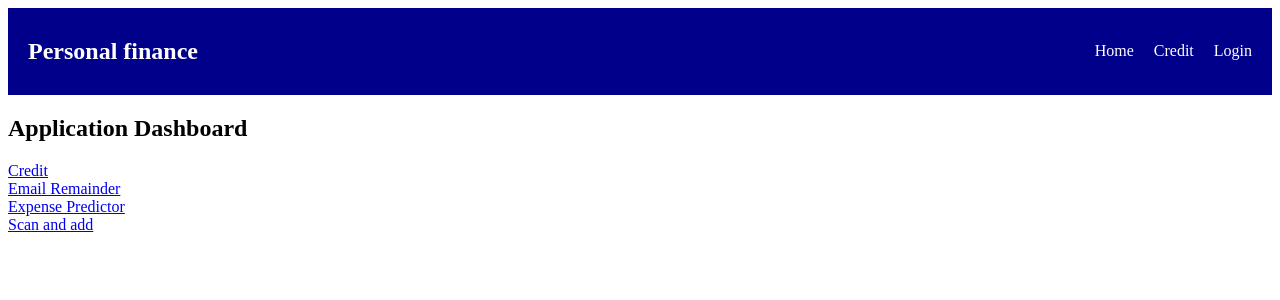
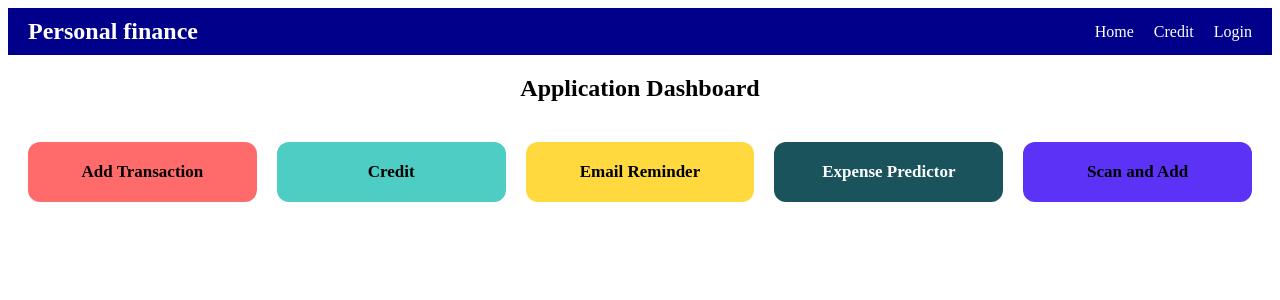
Before and after one commit to AnuragEnnippissery/FinanceTracker-frontend, a React (Vite) app: page /dashboard in a window 1280 px wide. Shown: the top 300 px of the page. Built offline with nearby package versions, Linux system fonts and the light colour scheme.

Commit message:
added css for dashboard , navbar and home

```diff
--- a/src/components/header/navbar.css
+++ b/src/components/header/navbar.css
@@ -1,41 +1,80 @@
 .container {
   display: flex;
   justify-content: space-between;
-  align-items: center; /* also centers vertically */
+  align-items: center;
   padding: 10px 20px;
   background-color: darkblue;
+  z-index: 1000;
 }
-.container h2{
+
+.container h2 {
   color: white;
+  margin: 0;
+  cursor: pointer;
 }
-.container h2:hover{
-  color: #ffdd8a; /* soft golden hover — matches your finance theme */
+
+.container h2:hover {
+  color: #ffdd8a;
   transition: 0.2s;
 }
 
-/* Remove default ul styling */
+/* Desktop menu (default) */
 .menu-btn {
   list-style: none;
+  display: flex;
+  gap: 20px;
+  margin: 0;
   padding: 0;
-  margin: 0;
-
-  display: flex; /* ensures items align horizontally */
-  gap: 20px;
+   z-index: 9999;
 }
 
-/* Remove default li spacing */
 .menu-btn li {
   margin: 0;
-  padding: 0;
 }
 
-/* Optional: link styling */
 .menu-btn a {
+  color: white;
   text-decoration: none;
-  color: white;
   font-weight: 500;
 }
+
 .menu-btn a:hover {
-  color: #ffdd8a; /* soft golden hover — matches your finance theme */
+  color: #ffdd8a;
   transition: 0.2s;
 }
+
+/* Hamburger menu (hidden on desktop) */
+.hamburger {
+  display: none;
+  font-size: 28px;
+  color: white;
+  cursor: pointer;
+}
+
+/* --- MOBILE RESPONSIVE --- */
+@media (max-width: 768px) {
+  .hamburger {
+    display: block; /* Show on mobile */
+  }
+
+  .menu-btn {
+    position: absolute;
+    top: 60px;
+    right: 0;
+    width: 180px;
+    background: darkblue;
+    flex-direction: column;
+    padding: 15px 0;
+    display: none;      /* hidden by default */
+    border-radius: 8px 0 0 8px;
+  }
+
+  .menu-btn.open {
+    display: flex;      /* show when opened */
+  }
+
+  .menu-btn li {
+    padding: 10px 20px;
+    text-align: center;
+  }
+}
--- a/src/components/header/navbar.jsx
+++ b/src/components/header/navbar.jsx
@@ -1,25 +1,44 @@
-import React from 'react'
-import { Link } from 'react-router-dom';
-import './navbar.css';
+import { useState, useEffect } from "react";
+import { Link } from "react-router-dom";
+import "./navbar.css";
 
- function Navbar() {
+function Navbar() {
+  const [menuOpen, setMenuOpen] = useState(false);
+
+  // Auto-close menu after 5 seconds
+  useEffect(() => {
+    if (menuOpen) {
+      const timer = setTimeout(() => {
+        setMenuOpen(false);
+      }, 5000);
+
+      return () => clearTimeout(timer);
+    }
+  }, [menuOpen]);
+
+  // Close when link is clicked
+  const handleLinkClick = () => {
+    setMenuOpen(false);
+  };
+
   return (
-    <div className='container'>
+    <nav className="container">
       <h2>Personal finance</h2>
-      <div className='menu-btn'>
 
-            <Link to="/">
-                <li>Home</li>
-             </Link>
-             <Link to="/credit">
-                <li>Credit</li>
-             </Link>
-             <Link to="/login">
-                <li>Login</li>
-            </Link>
+      <div
+        className="hamburger"
+        onClick={() => setMenuOpen(!menuOpen)}
+      >
+        ☰
+      </div>
 
-      </div>
-    </div>
-  )
+      <ul className={`menu-btn ${menuOpen ? "open" : ""}`}>
+        <li><Link to="/" onClick={handleLinkClick}>Home</Link></li>
+        <li><Link to="/credit" onClick={handleLinkClick}>Credit</Link></li>
+        <li><Link to="/login" onClick={handleLinkClick}>Login</Link></li>
+      </ul>
+    </nav>
+  );
 }
+
 export default Navbar;
--- /dev/null
+++ b/src/components/home/dashboard.css
@@ -0,0 +1,42 @@
+/* REMOVE LINK UNDERLINE */
+.selection a {
+    text-decoration: none !important;
+    color: inherit !important;
+}
+
+/* Responsive Grid */
+.selection {
+    display: grid;
+    grid-template-columns: repeat(auto-fit, minmax(140px, 1fr));
+    gap: 20px;
+    padding: 20px;
+}
+.title{
+    align-items: center;
+}
+/* Card Style */
+.card {
+    padding: 20px;
+    border-radius: 12px;
+    text-align: center;
+    font-size: 17px;
+    font-weight: 600;
+    display: flex;
+    justify-content: center;
+    align-items: center;
+
+    transition: 0.2s ease-in-out;
+}
+
+/* Hover */
+.card:hover {
+    transform: translateY(-5px);
+    box-shadow: 0px 6px 15px rgba(0,0,0,0.2);
+}
+
+/* Colors */
+.card-1 { background: #FF6B6B; }
+.card-2 { background: #4ECDC4; }
+.card-3 { background: #FFD93D; color: black; }
+.card-4 { background: #1A535C; color:white}
+.card-5 { background: #5C33F6; }
--- a/src/components/home/dashboard.jsx
+++ b/src/components/home/dashboard.jsx
@@ -1,24 +1,34 @@
 import { Link } from "react-router-dom";
+import './dashboard.css'
 function Dashboard(){
     return(
         <>
             <div>
-                <h2>Application Dashboard</h2>
-                <div>
+                <h2 className="title">Application Dashboard</h2>
+
+                <div className="selection">
+                    <Link to='/addEntry/insertTransaction'>
+                        <div className="card card-1">Add Transaction</div>
+                    </Link>
+
                     <Link to='/credit'>
-                        <div>Credit</div>
+                        <div className="card card-2">Credit</div>
                     </Link>
+
                     <Link to='/credit'>
-                        <div>Email Remainder</div>
+                        <div className="card card-3">Email Reminder</div>
                     </Link>
+
                     <Link to='/credit'>
-                        <div>Expense Predictor</div>
+                        <div className="card card-4">Expense Predictor</div>
                     </Link>
+
                     <Link to='/credit'>
-                        <div>Scan and add</div>
+                        <div className="card card-5">Scan and Add</div>
                     </Link>
                 </div>
             </div>
+
         </>
     )
 }
--- a/src/components/home/home.css
+++ b/src/components/home/home.css
@@ -54,15 +54,16 @@
   backdrop-filter: blur(5px);
   cursor: pointer;
   display: inline-block;
-  text-decoration: none;
-  color: black;
+  text-decoration: none;   /* removes underline */
+  color: black;            /* text color */
+  transition: 0.2s;
 }
 
-
-.main-div .button:hover {
+.button:hover {
   background: rgba(255,255,255,1);
   transform: translateY(-3px);
 }
+
 @media (max-width: 768px) {
   .main-div h2 {
     font-size: 2.2rem;
--- a/src/components/home/home.jsx
+++ b/src/components/home/home.jsx
@@ -6,12 +6,8 @@ function Home(){
         <div className="main-div">
              <h2>Welcome to Personal Finance</h2>
              {/* <button>Get Started</button> */}
-             <div className="button">
-                <Link className="button" to="/dashboard">
-                    Get started
-                </Link>
+             <Link to="/dashboard" className="button">Get started</Link>
 
-             </div>
 
 
         </div>
```
